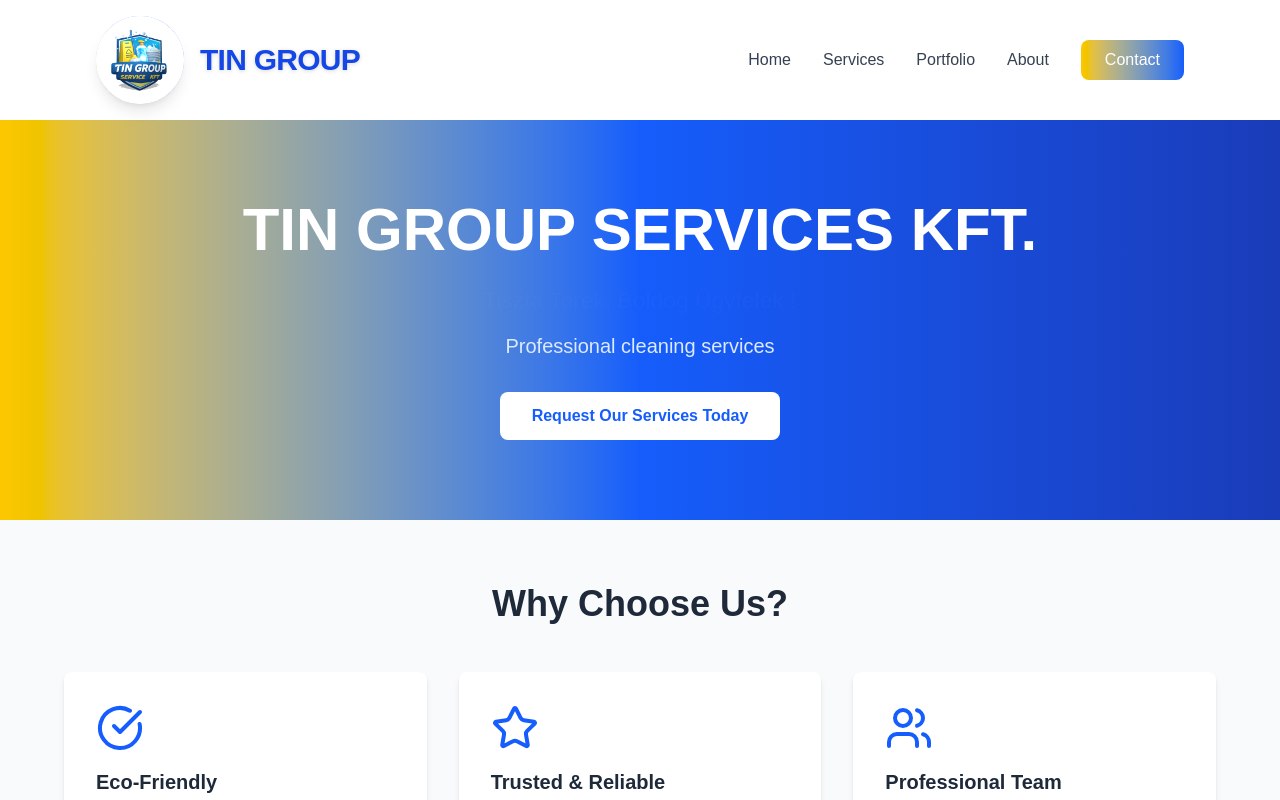
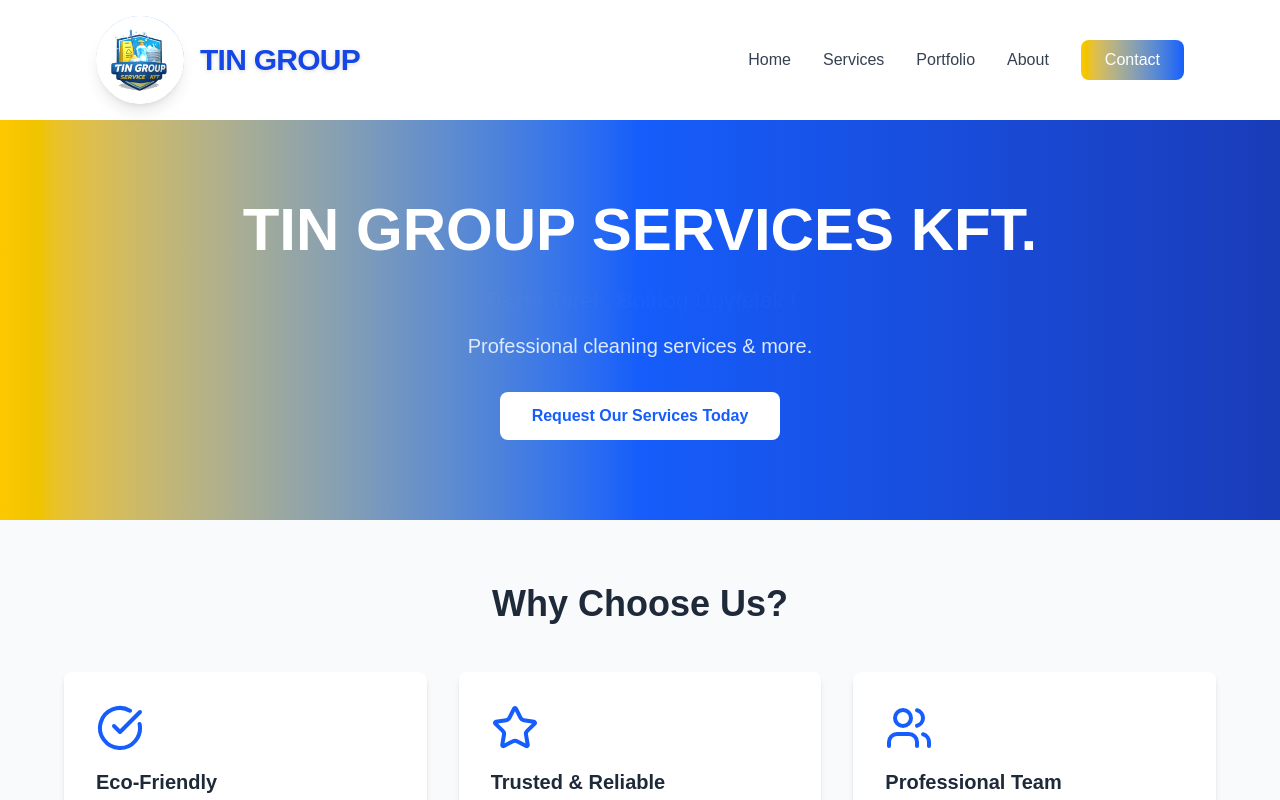
Before and after one commit to qwharmie-loner/tin-cleaning-website, a Next.js app: page / in a window 1280 px wide. Shown: the top 800 px of the page. Built offline with nearby package versions, Linux system fonts and the light colour scheme.

Commit message:
addition to landing page

```diff
--- a/src/app/page.tsx
+++ b/src/app/page.tsx
@@ -21,7 +21,7 @@ export default function Home() {
               duration={3}
             />
           </p>
-          <p className="text-lg md:text-xl mb-8 text-blue-100">Professional cleaning services</p>
+          <p className="text-lg md:text-xl mb-8 text-blue-100">Professional cleaning services & more.</p>
           <Link href="/contact">
             <button className="bg-white text-blue-600 px-8 py-3 rounded-lg font-bold hover:bg-blue-50 transition">
               Request Our Services Today
```
